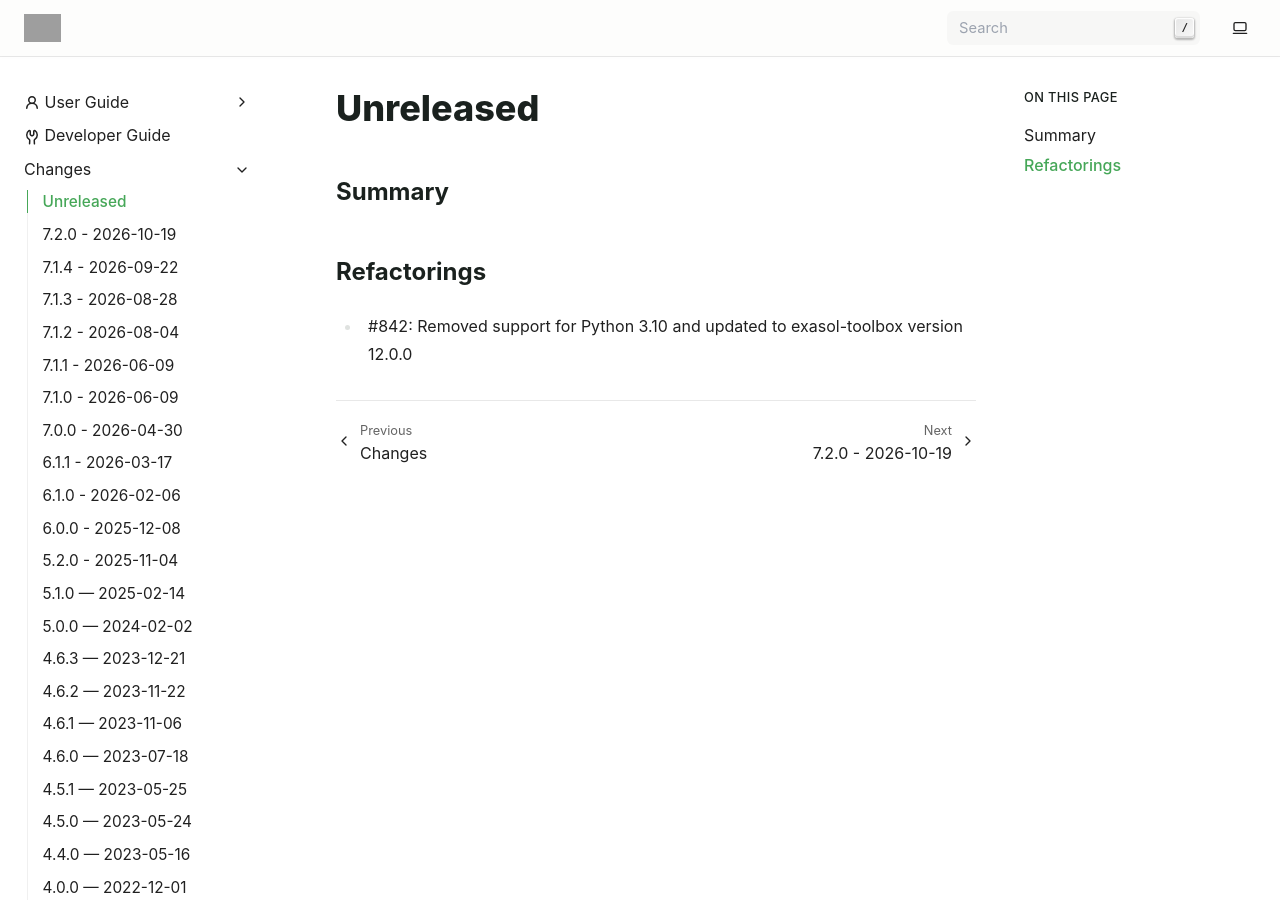
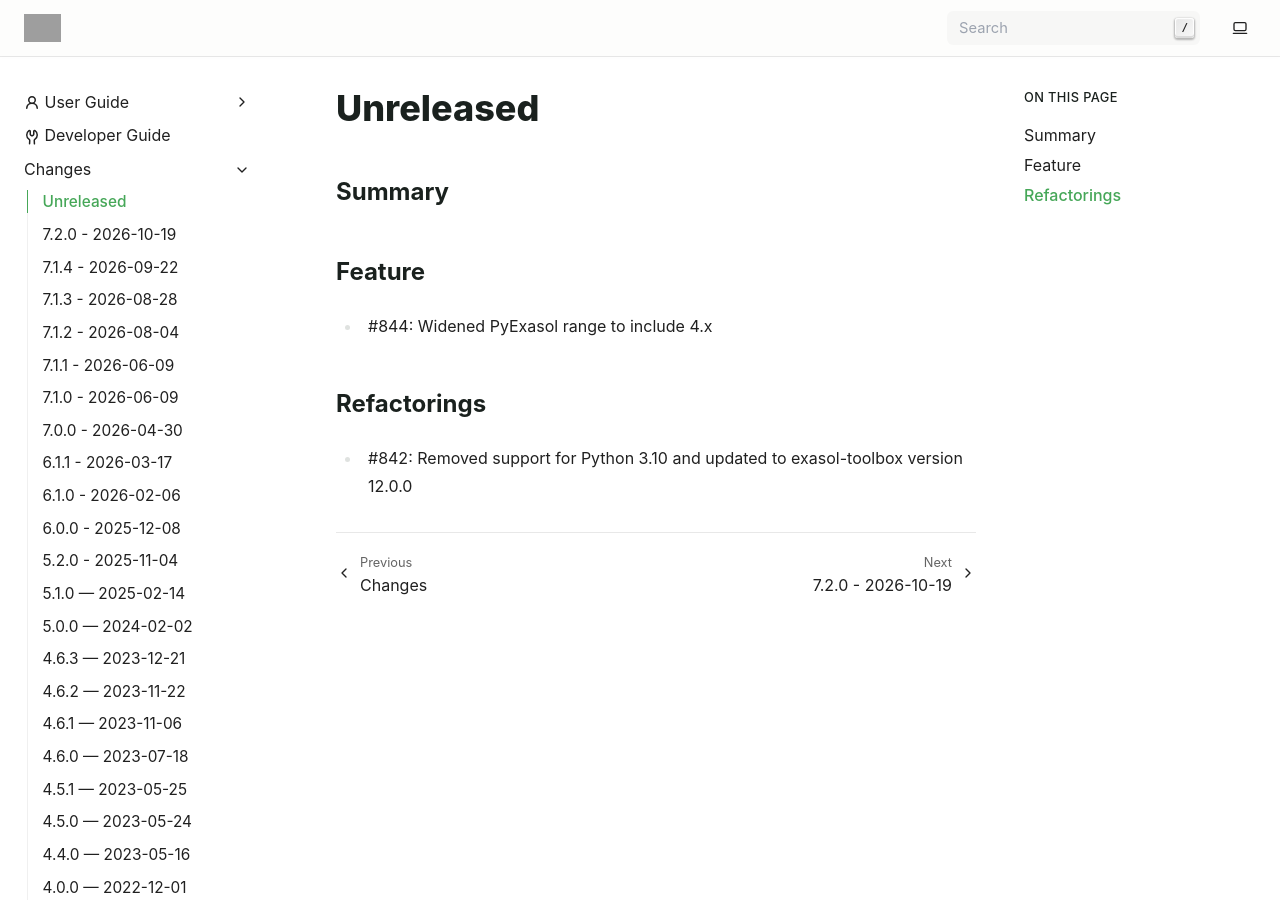
Before and after one commit to exasol/sqlalchemy-exasol, a Sphinx documentation site: the page built from doc/changes/unreleased.md, in a window 1280 px wide and 900 px high. Built offline with Sphinx 7.4.7, drawn with Linux system fonts in a browser that asks for light colours; grey boxes are pictures that could not be loaded.

Commit message:
Increase range for PyExasol to include 4.0.0

```diff
--- a/doc/changes/unreleased.md
+++ b/doc/changes/unreleased.md
@@ -2,6 +2,10 @@
 
 ## Summary
 
+## Feature
+
+* #844: Widened PyExasol range to include 4.x
+
 ## Refactorings
 
 * #842: Removed support for Python 3.10 and updated to exasol-toolbox version 12.0.0
--- a/pyproject.toml
+++ b/pyproject.toml
@@ -37,7 +37,7 @@ classifiers = [
 ]
 dependencies = [
     "packaging>=21.3",
-    "pyexasol>=0.26.0,<4.0",
+    "pyexasol>=0.26.0,<5.0",
     "sqlalchemy>=2.0.0,<3",
 ]
 license-files = ["LICENSE"]
```
Also changed, not shown: 1 other file.
